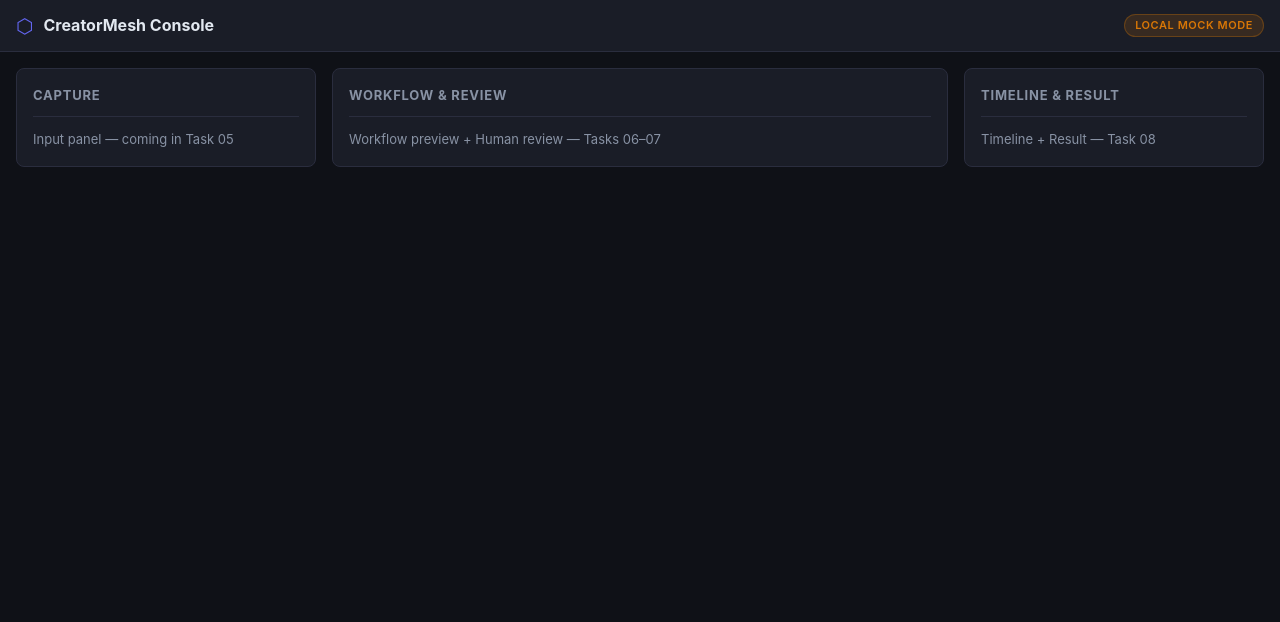
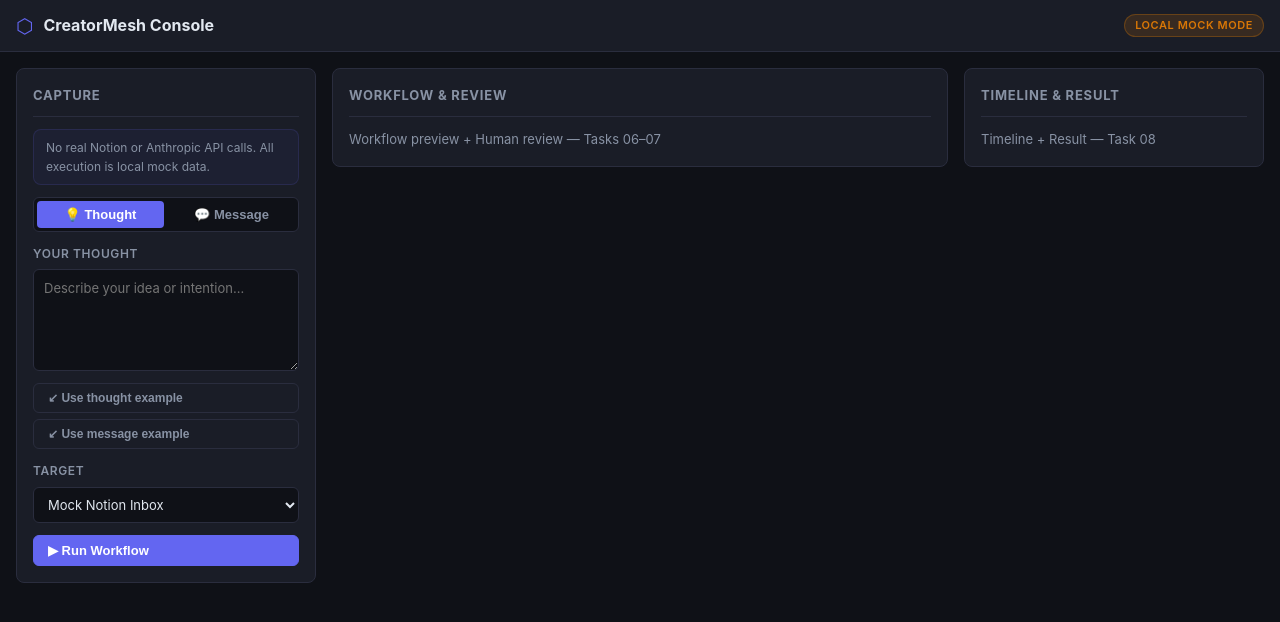
Before and after one commit to CarterShi01/creator-mesh, a React (Vite) app in the folder clients/creator-console/: page / in a window 1280 px wide. Shown: the top 622 px of the page. Built offline with nearby package versions, Linux system fonts and the light colour scheme.

Commit message:
feat(console): add capture panel with input validation

```diff
--- a/clients/creator-console/src/App.tsx
+++ b/clients/creator-console/src/App.tsx
@@ -1,25 +1,50 @@
 import { useState } from 'react'
-import type { MockRun } from './model/types'
+import type { MockRun, InputKind } from './model/types'
+import { createMockRun, acceptRun, rejectRun, requestChanges } from './model/mockWorkflow'
 import Layout from './components/Layout'
 import Header from './components/Header'
+import CapturePanel from './components/CapturePanel'
 
 export default function App() {
-  const [run, _setRun] = useState<MockRun | null>(null)
+  const [run, setRun] = useState<MockRun | null>(null)
   const runStatus = run?.status ?? 'idle'
+
+  function handleRun(text: string, kind: InputKind, target: string) {
+    setRun(createMockRun(text, kind, target))
+  }
+
+  function handleAccept() {
+    if (run) setRun(acceptRun(run))
+  }
+
+  function handleReject() {
+    if (run) setRun(rejectRun(run))
+  }
+
+  function handleRequestChanges(feedback: string) {
+    if (run) setRun(requestChanges(run, feedback))
+  }
 
   return (
     <Layout
       header={<Header runStatus={runStatus} />}
       capture={
-        <div className="panel">
-          <h2 className="panel-title">Capture</h2>
-          <p className="panel-placeholder">Input panel — coming in Task 05</p>
-        </div>
+        <CapturePanel
+          onRun={handleRun}
+          isRunning={runStatus === 'running'}
+        />
       }
       workflow={
         <div className="panel">
           <h2 className="panel-title">Workflow &amp; Review</h2>
           <p className="panel-placeholder">Workflow preview + Human review — Tasks 06–07</p>
+          {run && (
+            <div style={{ marginTop: 12, display: 'flex', flexWrap: 'wrap', gap: 8 }}>
+              <button className="btn btn-success" onClick={handleAccept} disabled={run.status !== 'paused'}>Accept</button>
+              <button className="btn btn-danger" onClick={handleReject} disabled={run.status !== 'paused'}>Reject</button>
+              <button className="btn btn-warning" onClick={() => handleRequestChanges('Needs revision')} disabled={run.status !== 'paused'}>Request Changes</button>
+            </div>
+          )}
         </div>
       }
       timeline={
--- /dev/null
+++ b/clients/creator-console/src/components/CapturePanel.tsx
@@ -0,0 +1,118 @@
+import { useState } from 'react'
+import type { InputKind } from '../model/types'
+import { seedExamples } from '../model/seedExamples'
+
+const TARGETS = [
+  'Mock Notion Inbox',
+  'Mock Project Plan',
+  'Mock Task Queue',
+]
+
+interface CapturePanelProps {
+  onRun: (text: string, kind: InputKind, target: string) => void
+  isRunning: boolean
+}
+
+export default function CapturePanel({ onRun, isRunning }: CapturePanelProps) {
+  const [kind, setKind] = useState<InputKind>('thought')
+  const [text, setText] = useState('')
+  const [target, setTarget] = useState(TARGETS[0])
+  const [showError, setShowError] = useState(false)
+
+  function handleRun() {
+    if (!text.trim()) {
+      setShowError(true)
+      return
+    }
+    setShowError(false)
+    onRun(text.trim(), kind, target)
+  }
+
+  function useSeed(idx: number) {
+    const ex = seedExamples[idx]
+    if (!ex) return
+    setKind(ex.kind)
+    setText(ex.text)
+    setShowError(false)
+  }
+
+  return (
+    <div className="panel">
+      <h2 className="panel-title">Capture</h2>
+
+      <p className="safety-note">
+        No real Notion or Anthropic API calls. All execution is local mock data.
+      </p>
+
+      <div className="toggle-group" role="group" aria-label="Input kind">
+        {(['thought', 'message'] as InputKind[]).map(k => (
+          <button
+            key={k}
+            className={`toggle-btn${kind === k ? ' active' : ''}`}
+            onClick={() => { setKind(k); setShowError(false) }}
+            type="button"
+          >
+            {k === 'thought' ? '💡 Thought' : '💬 Message'}
+          </button>
+        ))}
+      </div>
+
+      <div className="form-group">
+        <label className="form-label" htmlFor="input-text">
+          {kind === 'thought' ? 'Your thought' : 'Your message'}
+        </label>
+        <textarea
+          id="input-text"
+          className="form-textarea"
+          value={text}
+          onChange={e => { setText(e.target.value); setShowError(false) }}
+          placeholder={
+            kind === 'thought'
+              ? 'Describe your idea or intention…'
+              : 'Write your message or request…'
+          }
+          rows={5}
+        />
+        {showError && (
+          <span className="form-error">Please enter some text before running.</span>
+        )}
+      </div>
+
+      <div className="seed-buttons">
+        {seedExamples.map((ex, i) => (
+          <button
+            key={i}
+            className="btn btn-ghost"
+            type="button"
+            onClick={() => useSeed(i)}
+            style={{ fontSize: 12, justifyContent: 'flex-start' }}
+          >
+            ↙ {ex.label}
+          </button>
+        ))}
+      </div>
+
+      <div className="form-group">
+        <label className="form-label" htmlFor="target-select">Target</label>
+        <select
+          id="target-select"
+          className="form-select"
+          value={target}
+          onChange={e => setTarget(e.target.value)}
+        >
+          {TARGETS.map(t => <option key={t} value={t}>{t}</option>)}
+        </select>
+      </div>
+
+      <button
+        className="btn btn-primary"
+        style={{ width: '100%' }}
+        type="button"
+        onClick={handleRun}
+        disabled={isRunning}
+      >
+        {isRunning ? '⟳ Running…' : '▶ Run Workflow'}
+      </button>
+    </div>
+  )
+}
```
